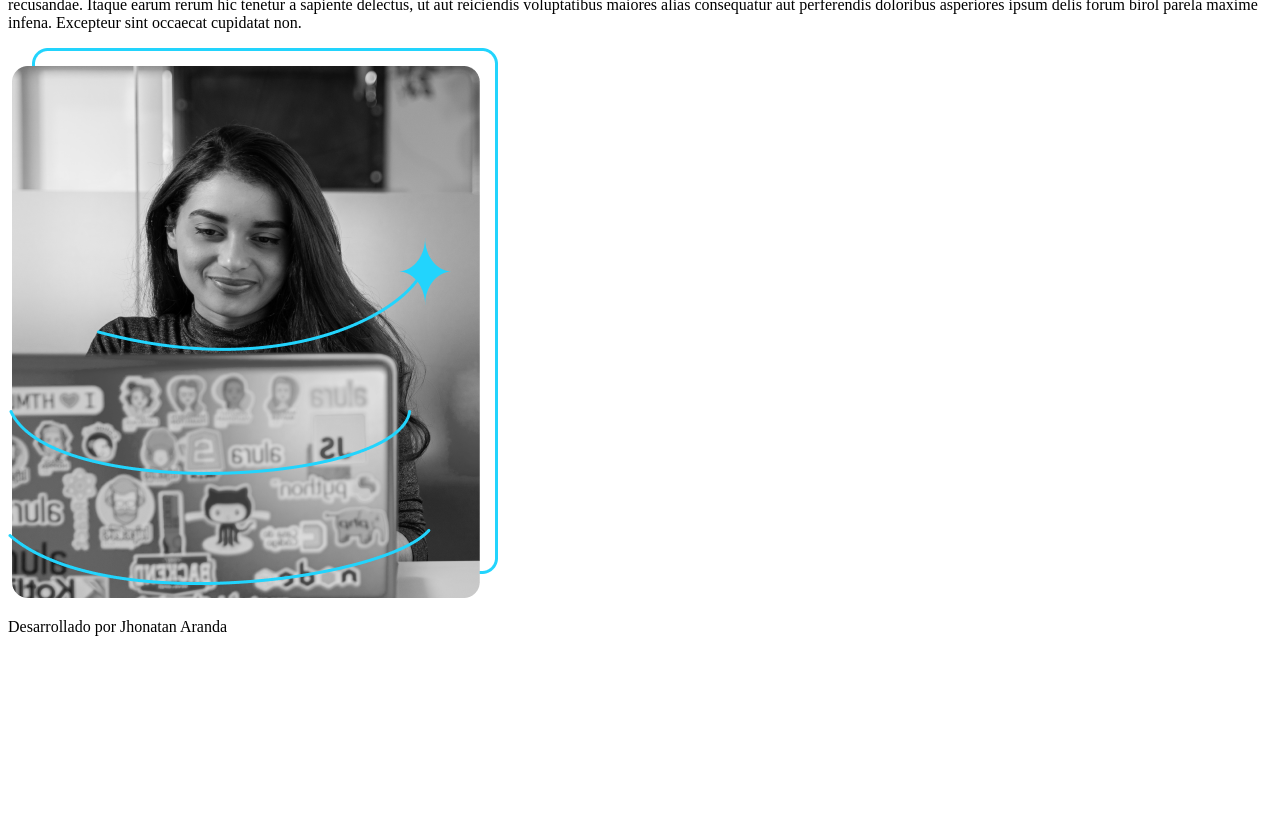
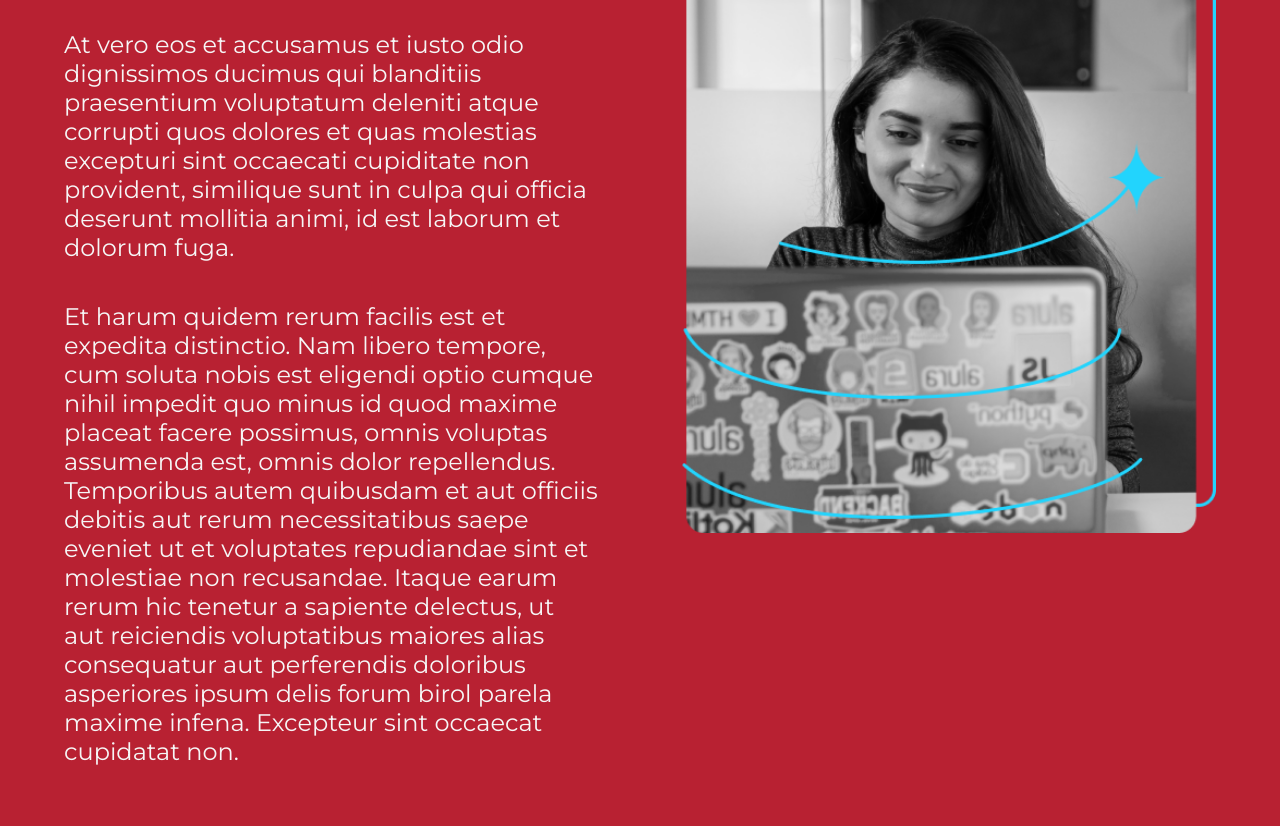
Before and after one commit to Jhonarvi/portafolio, a plain HTML site: page about.html in a window 1280 px wide. Shown: the part 185-1011 px from the top of the page. Before the commit the page ends 837 px from the top, so only its background shows below. Drawn offline with nearby package versions, Linux system fonts and the light colour scheme; a web font is replaced by a local one.

Commit message:
actualización de hoja de estilo

```diff
--- a/about.html
+++ b/about.html
@@ -4,7 +4,7 @@
     <meta charset="UTF-8">
     <meta name="viewport" content="width=device-width, initial-scale=1.0">
     <title>About</title>
-    <link rel="stylesheet" href="../one html y css/styles/style.css">
+    <link rel="stylesheet" href="styles/style.css">
 </head>
 <body>
     <header class="header">
```
Also changed, not shown: curriculum.html (+1 -1 lines), index.html (+1 -1 lines).
